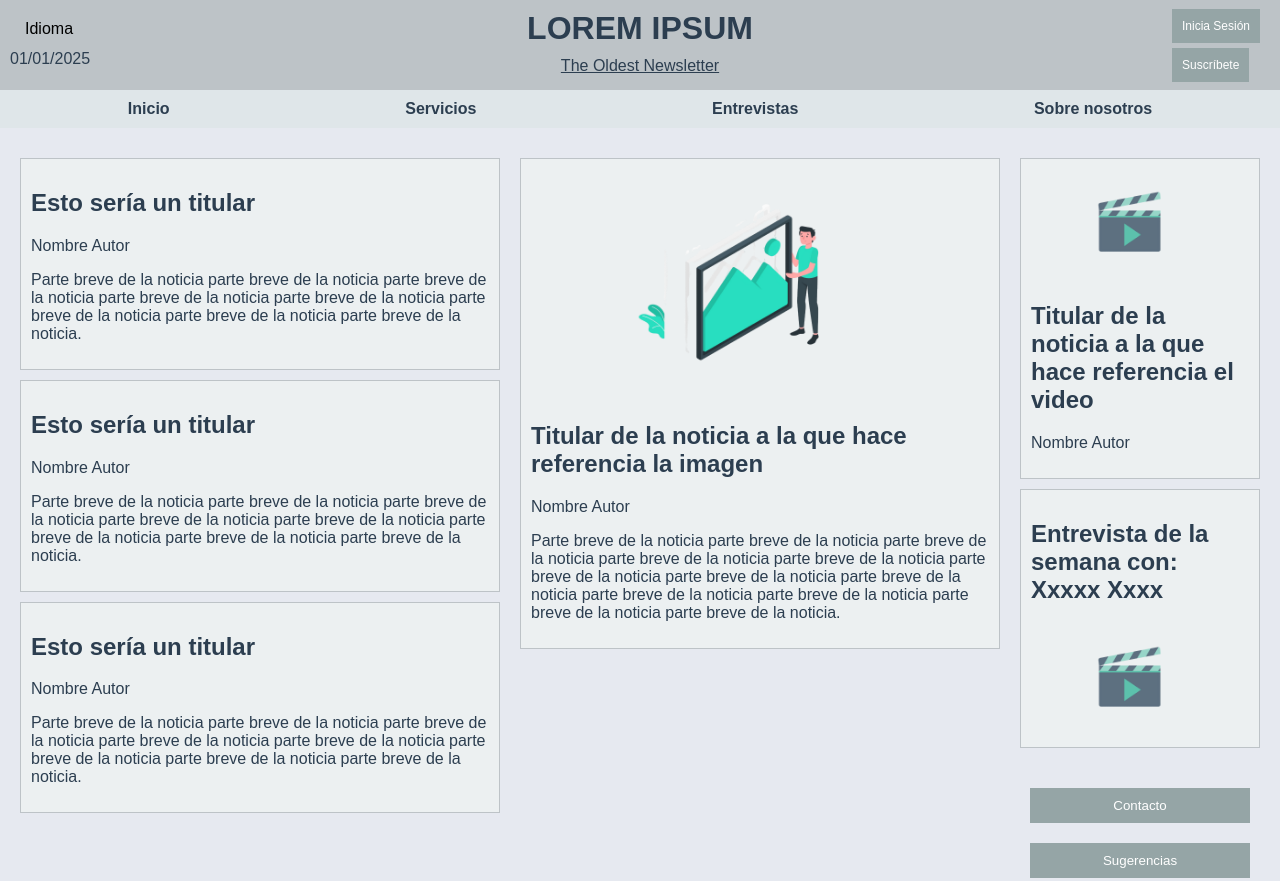
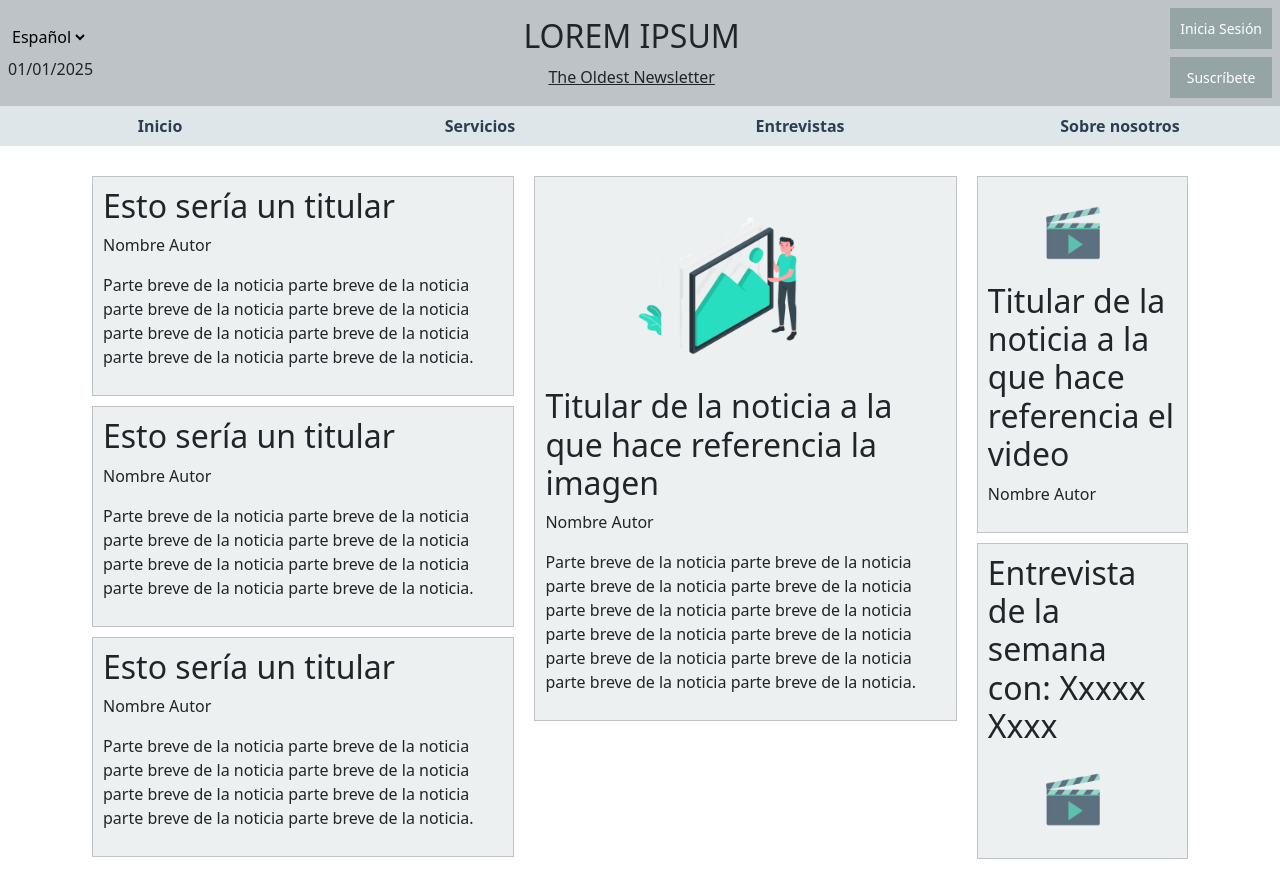
Before and after one commit to laura-benavente/M2Practica6, a plain HTML site: page index.html in a window 1280 px wide. Shown: the top 881 px of the page. Drawn offline with nearby package versions, Linux system fonts and the light colour scheme.

Commit message:
start bootstrap

```diff
--- a/index.html
+++ b/index.html
@@ -5,30 +5,48 @@
     <meta name="viewport" content="width=device-width, initial-scale=1.0">
     <title>Mockup Página</title>
     <link rel="stylesheet" href="styles.css">
+    <link href="https://cdn.jsdelivr.net/npm/bootstrap@5.3.3/dist/css/bootstrap.min.css" rel="stylesheet" integrity="sha384-QWTKZyjpPEjISv5WaRU9OFeRpok6YctnYmDr5pNlyT2bRjXh0JMhjY6hW+ALEwIH" crossorigin="anonymous">
 </head>
 <body>
-    <header>
-        <div class="menu-dropdown">
-            <button class="dropbtn">Idioma</button>
-            <div class="dropdown-content">
-                <a href="#">Inglés</a>
-                <a href="#">Español</a>
+    <header class="d-flex justify-content-between align-items-center gap-3 p-2 w-100">
+        <div class="d-flex justify-content-between align-items-left gap-2 flex-column h-100">
+            <div>
+                <select name="lang" id="lang-select" class="dropdown-container">
+                    <option value="es">Español</option>
+                    <option value="en">Inglés</option>
+                </select>
+
             </div>
+            <div>01/01/2025</div>
         </div>
-        <div class="date">01/01/2025</div>
-        <h1>LOREM IPSUM</h1>
-        <p><u>The Oldest Newsletter</u></p>
-        <div class="btn-container">
-            <button>Inicia Sesión</button>
-            <button>Suscríbete</button>
+
+        <div class="header__title-container">
+            <h1 class="text-center">LOREM IPSUM</h1>
+            <p class="text-center subtext"><u>The Oldest Newsletter</u></p>
+        </div>
+
+
+        <div class="d-flex justify-content-between align-items-right gap-2 flex-column h-100">
+            <button class="account-button">Inicia Sesión</button>
+            <button class="account-button">Suscríbete</button>
         </div>
     </header>
-    <nav>
-        <a href="#">Inicio</a>
-        <a href="#">Servicios</a>
-        <a href="#">Entrevistas</a>
-        <a href="#">Sobre nosotros</a>
-    </nav>
+
+
+    <nav class="d-flex flex-column flex-md-row text-center w-100">
+        <div class="col-12 col-md-3 p-2 nav_option">
+            <a href="#" class="fw-bold">Inicio</a>
+        </div>
+        <div class="col-12 col-md-3 p-2 nav_option">
+            <a href="#" class="fw-bold">Servicios</a>
+        </div>
+        <div class="col-12 col-md-3 p-2 nav_option">
+            <a href="#" class="fw-bold">Entrevistas</a>
+        </div>
+        <div class="col-12 col-md-3 p-2 nav_option">
+            <a href="#" class="fw-bold">Sobre nosotros</a>
+        </div>
+      </nav>
     <div class="container">
         <div class="column">
             <div class="box">
@@ -83,5 +101,8 @@
         <a href="#"><img src="media/logo/instagram.png" alt="Instagram"></a>
         <a href="#"><img src="media/logo/youtube.png" alt="YouTube"></a>
     </footer>
+
+    <script src="https://cdn.jsdelivr.net/npm/bootstrap@5.3.3/dist/js/bootstrap.bundle.min.js" integrity="sha384-YvpcrYf0tY3lHB60NNkmXc5s9fDVZLESaAA55NDzOxhy9GkcIdslK1eN7N6jIeHz" crossorigin="anonymous"></script>
+
 </body>
 </html>
--- a/styles.css
+++ b/styles.css
@@ -8,10 +8,22 @@ body {
 
 header {
     background-color: #bdc3c7;
-    padding: 10px;
-    height: 70px;
-    text-align: center;
-    position: relative;
+}
+
+.dropdown-container {
+    background-color: transparent;
+    border: none;
+    border-width: 0;
+}
+
+.dropdown-container:focus-visible {
+    outline: none;
+}
+
+.dropdown-container * {
+    padding: 8px;
+    background-color: #f1f1f1;
+    cursor: pointer;
 }
 
 header h1 {
@@ -20,81 +32,54 @@ header h1 {
 }
 
 header p {
+    display: none;
     margin: 0;
     margin-top: 10px;
 }
 
-.date {
-    position: absolute;
-    top: 50px;
-    left: 10px;
+@media screen and (min-width: 767px){
+    header p {
+        display: block;
+    }
 }
 
-.menu-dropdown {
-    position: absolute;
-    top: 10px;
-    left: 15px;
+.account-button {
+    cursor: pointer;
+    background-color: #95a5a6;
+    color: white;
+    padding: 10px;
+    font-size: 14px;
+    border: none;
 }
 
-.dropbtn {
-    background-color: #bdc3c7;
-    border: none;
-    padding: 10px;
-    font-size: 16px;
+.account-button:hover {
     cursor: pointer;
+    background-color: #7f8b8c;
 }
 
-.dropdown-content {
-    display: none;
-    position: absolute;
-    background-color: #f1f1f1;
-    min-width: 160px;
-    box-shadow: 0px 8px 16px 0px rgba(0,0,0,0.2);
-    z-index: 1;
+/* nav bar */
+nav {
+    background-color: #dfe6e9;
 }
 
-.dropdown-content a {
-    color: black;
-    padding: 12px 16px;
+nav div a {
     text-decoration: none;
-    display: block;
+    color: #2c3e50;
 }
 
-.dropdown-content a:hover {background-color: #ddd;}
-
-.menu-dropdown:hover .dropdown-content {
-    display: block;
+nav div a:hover {
+    color: #28b2e9;
 }
 
-header .btn-container {
-    position: absolute;
-    top: 4px;
-    right: 10px;
+.nav_option {
+    border: 1px solid black;
 }
 
-header .btn-container button {
-    display: block;
-    padding: 10px;
-    font-size: 12px;
-    margin: 5px 0;
-    margin-right: 10px ;
-    border: none;
-    background-color: #95a5a6;
-    color: white;
-    cursor: pointer;
-}
-
-nav {
-    display: flex;
-    justify-content: space-around;
-    background-color: #dfe6e9;
-    padding: 10px;
-}
-
-nav a {
-    text-decoration: none;
-    color: #2c3e50;
-    font-weight: bold;
+@media screen and (min-width: 767px){
+    .nav_option {
+        border: none;
+        border-width: 0;
+    }
 }
 
 .container {
```
